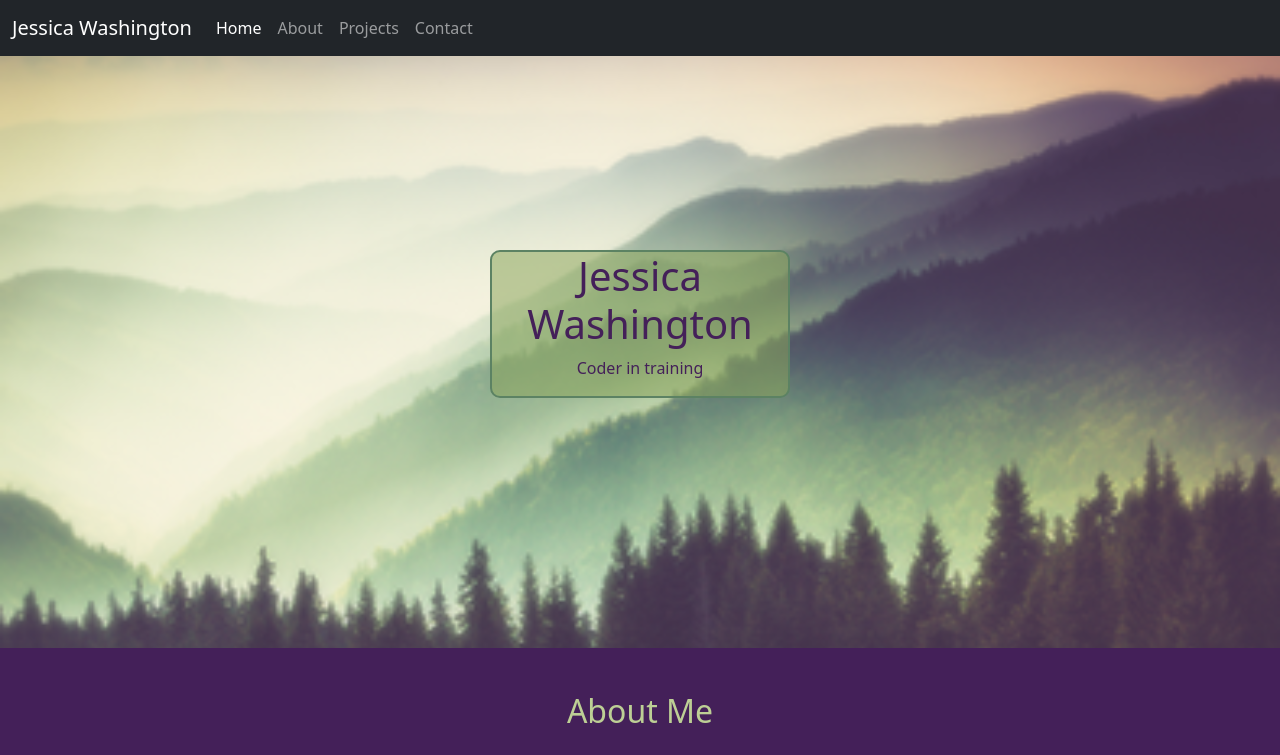
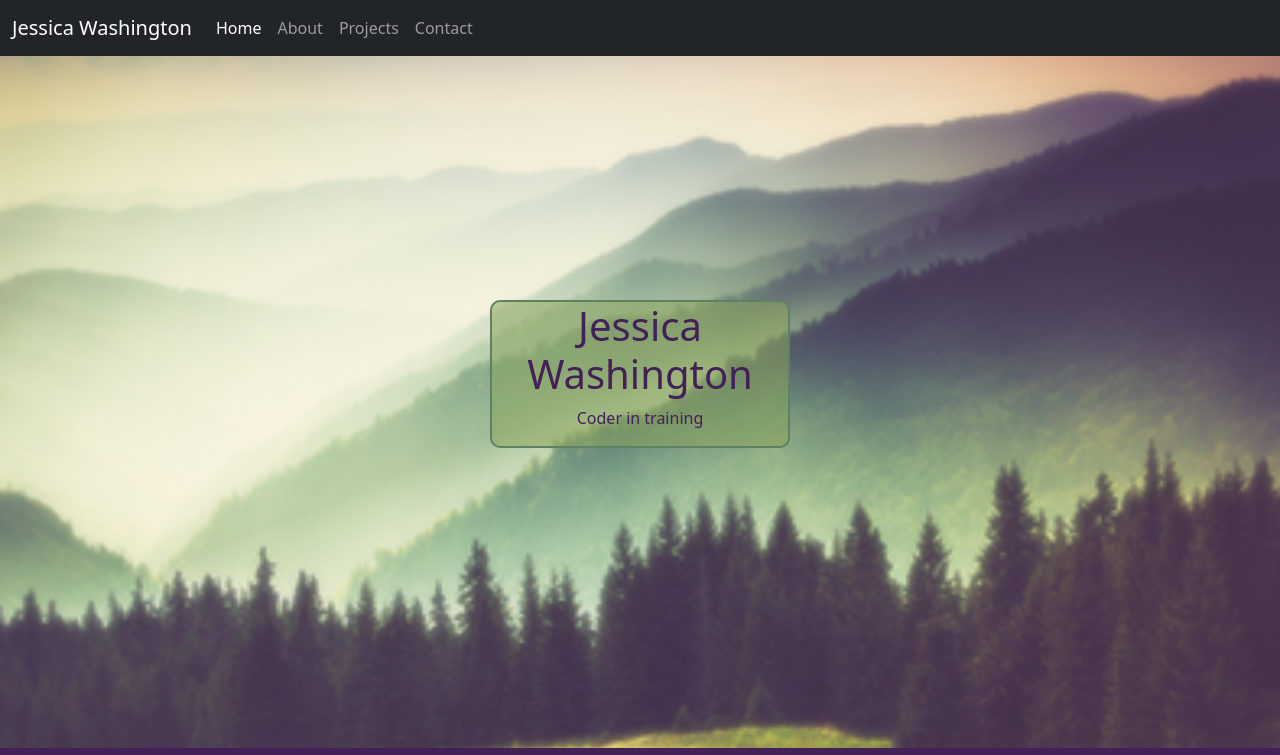
Before and after one commit to Jessica-wash/portfolio, a plain HTML site: page index.html in a window 1280 px wide. Shown: the top 755 px of the page. Drawn offline with nearby package versions, Linux system fonts and the light colour scheme.

Commit message:
css-#main edits

```diff
--- a/styles.css
+++ b/styles.css
@@ -31,7 +31,7 @@ body{
 #main{
     text-align: center;
     color:#442059;
-    margin: 250px 0 250px 0;
+    margin: 300px 0 300px 0;
     border: solid 2px #5c8263;
     background-color: #8aa65a85;
     border-radius: 10px;
```
Also changed, not shown: 1 other file.
